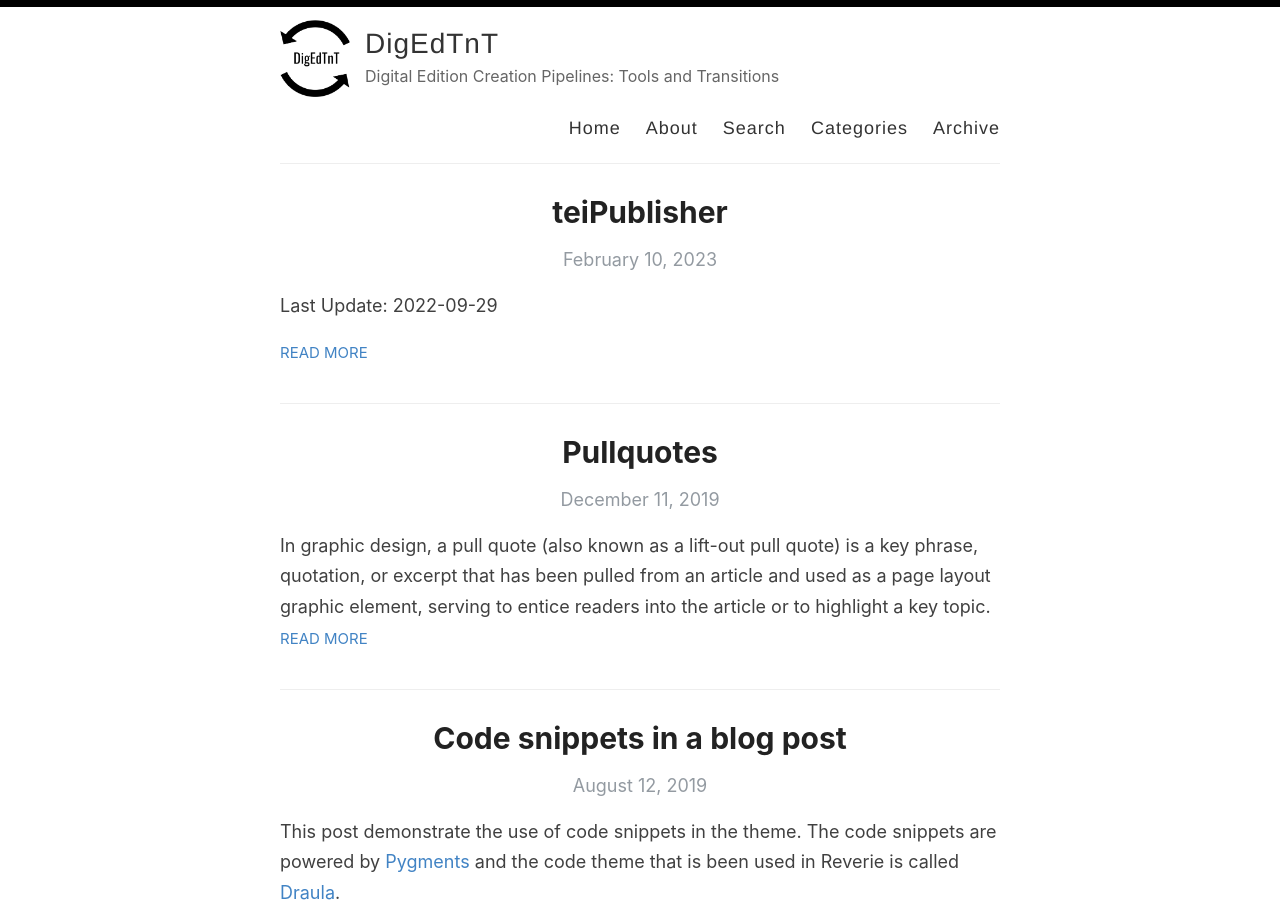
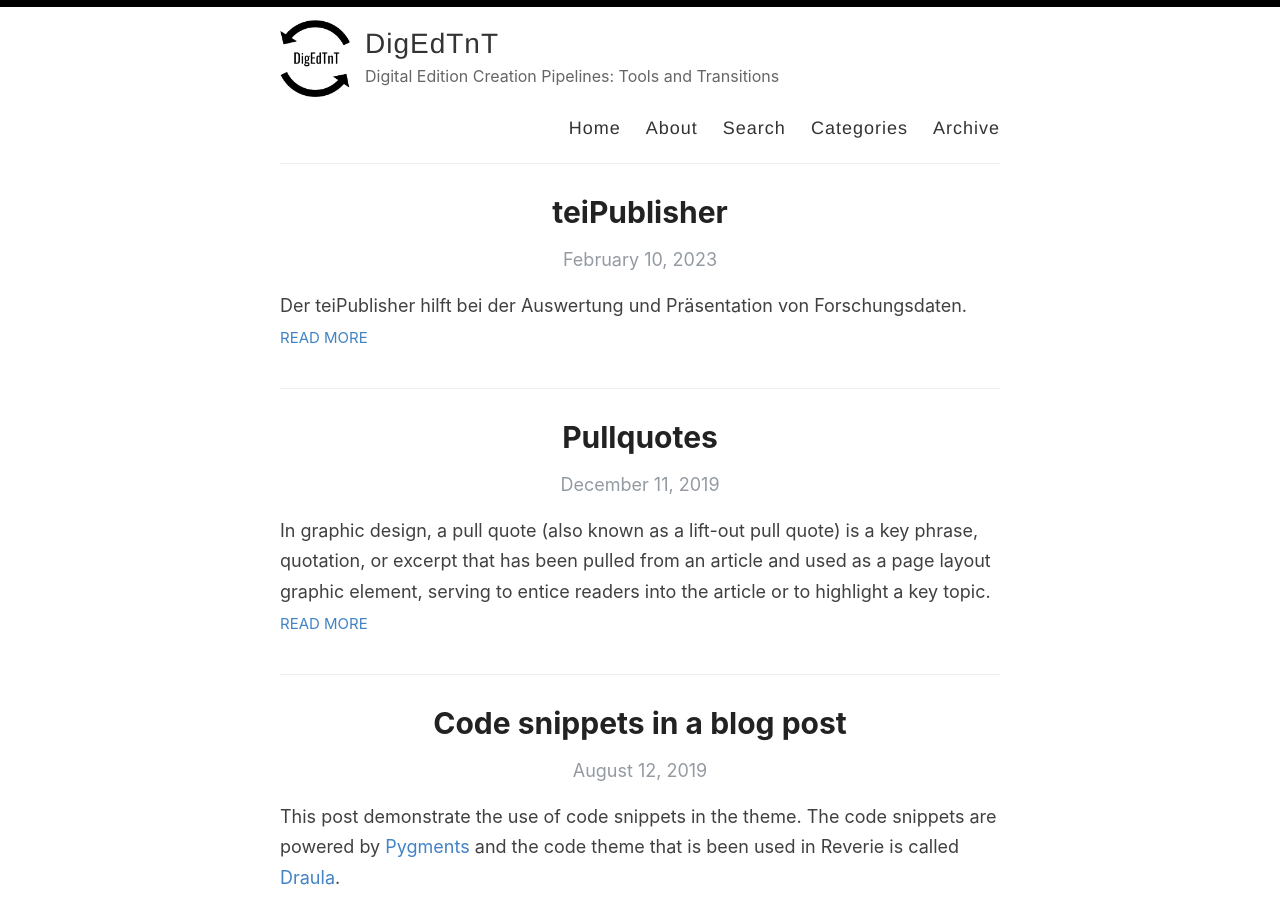
Before and after one commit to DigEdTnT/digedtnt.github.io, a Jekyll site: the page built from index.html, in a window 1280 px wide and 900 px high. Built offline with Jekyll 4.4.1, drawn with Linux system fonts in a browser that asks for light colours; the list of posts is cut into pages by our own code.

Commit message:
Update 2023-02-10-teiPublisher.md

```diff
--- a/_posts/2023-02-10-teiPublisher.md
+++ b/_posts/2023-02-10-teiPublisher.md
@@ -2,6 +2,7 @@
 layout: post
 title: teiPublisher
 categories: [Test1, test2]
+excerpt: Der teiPublisher hilft bei der Auswertung und Präsentation von Forschungsdaten.
 ---
 
 
```
